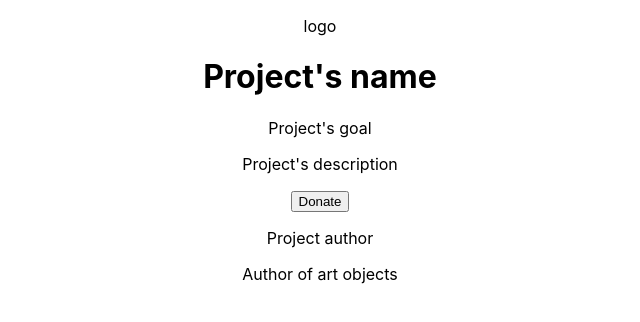
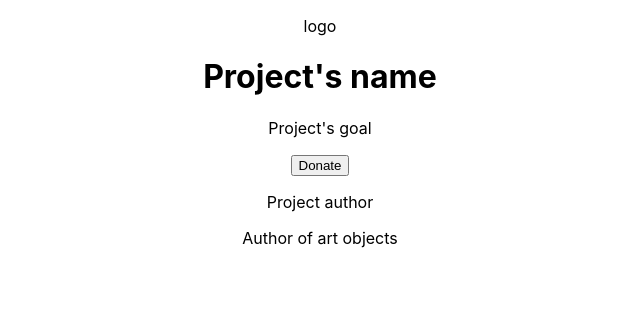
Before and after one commit to Innapoliakova/ukr-art-project, a React (Create React App) app: page / in a window 1280 px wide. Shown: the top 322 px of the page, without its empty margins (320-960 px from the left). Built offline with nearby package versions, Linux system fonts and the light colour scheme.

Commit message:
checking temporary branch

```diff
--- a/src/components/About.jsx
+++ b/src/components/About.jsx
@@ -2,7 +2,6 @@ const About = () => {
   return (
     <div className="about">
       <p>Project's goal</p>
-      <p>Project's description</p>
     </div>
   );
 };
```
